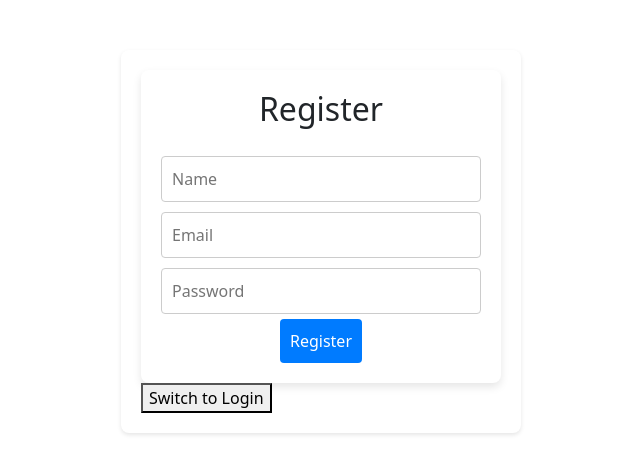
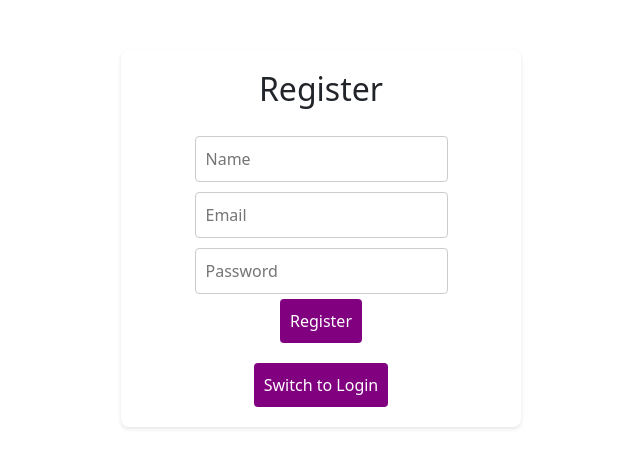
Before and after one commit to J3ZZ3/Travel-Seer, a React (Create React App) app: page /home in a window 1280 px wide. Both pictures are taken after a click on the button "Switch to Register". Shown: the top 474 px of the page, without its empty margins (319-959 px from the left). Built offline with nearby package versions, Linux system fonts and the light colour scheme.

Commit message:
style updated

```diff
--- a/src/index.css
+++ b/src/index.css
@@ -1,5 +1,6 @@
 body {
   margin: 0;
+
   font-family: -apple-system, BlinkMacSystemFont, 'Segoe UI', 'Roboto', 'Oxygen',
     'Ubuntu', 'Cantarell', 'Fira Sans', 'Droid Sans', 'Helvetica Neue',
     sans-serif;
--- a/src/pages/Home.js
+++ b/src/pages/Home.js
@@ -83,7 +83,7 @@ const App = () => {
         ) : (
           <Login onLogin={handleLogin} />
         )}
-        <button onClick={() => setShowRegister(!showRegister)}>
+        <button className='switch-btn' onClick={() => setShowRegister(!showRegister)}>
           {showRegister ? 'Switch to Login' : 'Switch to Register'}
         </button>
       </div>
@@ -95,8 +95,8 @@ const App = () => {
       <div className="header">
         <h1>Weather-Based Travel Planner</h1>
         <div className="user-info">
-          <span>Welcome, {user.name}</span>
-          <button onClick={handleLogout}>Logout</button>
+          <span className='span-note'>Welcome, {user.name}</span>
+          <button className='logout-btn' onClick={handleLogout}>Logout</button>
         </div>
       </div>
 
--- a/src/pages/Login.js
+++ b/src/pages/Login.js
@@ -1,6 +1,6 @@
 import React, { useState } from 'react';
 import { login } from '../services/authService';
-import '../styles/Login.css'; // Importing the CSS file
+//import '../styles/Login.css'; // Importing the CSS file
 
 const Login = ({ onLogin }) => {
   const [email, setEmail] = useState('');
--- a/src/pages/Register.js
+++ b/src/pages/Register.js
@@ -1,6 +1,6 @@
 import React, { useState } from 'react';
 import { register } from '../services/authService';
-
+//import '../styles/Login.css'
 const Register = ({ onRegisterSuccess }) => {
   const [name, setName] = useState('');
   const [email, setEmail] = useState('');
@@ -49,7 +49,8 @@ const Register = ({ onRegisterSuccess }) => {
             required
           />
         </div>
-        <button type="submit">Register</button>
+        <button className="register-btn" type="submit">Register</button>
+
       </form>
     </div>
   );
--- a/src/styles/Login.css
+++ b/src/styles/Login.css
@@ -1,27 +1,44 @@
-/* Login.css */
+/* Ensure the body and html cover full viewport height */
+html, body {
+  height: 100%;
+  margin: 0;
+}
 
 /* Center the login form */
 .auth-form {
   width: 100%;
   max-width: 400px;
-    margin: 0 auto;
+  margin-top: 50px;
   padding: 20px;
   background-color: #fff;
   border-radius: 8px;
   box-shadow: 0 4px 8px rgba(0, 0, 0, 0.1);
   text-align: center;
+
+  /* Centering the form vertically and horizontally */
+  display: flex;
+  flex-direction: column;
+  justify-content: center;
+  align-items: center;
+  height: 100%;
 }
 
+/* Make sure the parent container takes full height */
+
+
+/* Heading style */
 .login-heading {
   font-size: 24px;
   margin-bottom: 20px;
 }
 
+/* Error message style */
 .error {
   color: red;
   margin-bottom: 15px;
 }
 
+/* Input field styling */
 .input-field {
   width: 100%;
   padding: 10px;
@@ -31,10 +48,11 @@
   box-sizing: border-box;
 }
 
+/* Submit button styling */
 .submit-btn {
   width: 100%;
   padding: 12px;
-    background-color: #7b4fff; /* Purple color */
+  background-color: #7b4fff !important; /* Purple color */
   color: white;
   border: none;
   border-radius: 4px;
@@ -45,3 +63,24 @@
 .submit-btn:hover {
   background-color: #6b3ccd; /* Darker purple on hover */
 }
+
+.register-btn {
+  width: 100%;
+  padding: 12px;
+  background-color: #28a745; /* Green color for the button */
+  color: white;
+  border: none;
+  border-radius: 4px;
+  font-size: 16px;
+  cursor: pointer;
+  transition: background-color 0.3s ease; /* Smooth color change on hover */
+}
+
+.register-btn:hover {
+  background-color: #218838; /* Darker green color when hovering */
+}
+
+.register-btn:focus {
+  outline: none; /* Removes the default outline */
+  box-shadow: 0 0 5px rgba(40, 167, 69, 0.5); /* Adds a subtle green glow on focus */
+}
--- a/src/styles/activity.css
+++ b/src/styles/activity.css
@@ -55,5 +55,5 @@
   }
 
   .activity-icon.clear {
-    color: #4caf50;  /* Green for clear weather activities */
+    color: #9c27b0;  /* Green for clear weather activities */
   }
--- a/src/styles/home.css
+++ b/src/styles/home.css
@@ -14,13 +14,13 @@
   padding: 10px;
   width: 300px;
   margin-right: 10px;
-  border: 1px solid #ccc;
+  border: 1px solid purple; /* Set the border color to purple */
   border-radius: 4px;
 }
 
 .button {
   padding: 10px 20px;
-  background-color: #007bff;
+  background-color: purple;
   color: white;
   border: none;
   border-radius: 4px;
@@ -29,9 +29,17 @@
 }
 
 .button:hover {
-  background-color: #0056b3;
+  background-color: orangered;
 }
-
+.logout-btn{
+  padding: 10px 20px;
+  background-color: purple;
+  color: white;
+  border: none;
+  border-radius: 4px;
+  cursor: pointer;
+  margin: 0 5px;
+}
 .content-section {
   display: flex;
   gap: 20px;
@@ -121,12 +129,21 @@
 }
 
 .auth-container {
+  width: 100%;
   max-width: 400px;
-  margin: 50px auto;
   padding: 20px;
   background-color: white;
   border-radius: 8px;
   box-shadow: 0 2px 4px rgba(0,0,0,0.1);
+  display: flex;
+  flex-direction: column;
+  gap: 20px;
+  text-align: center;
+  margin: 50px auto; /* Centering the container */
+  /* Additional center alignment using flexbox on this specific container */
+  display: flex;
+  justify-content: center;
+  align-items: center;
 }
 
 .auth-form {
@@ -145,7 +162,15 @@
 
 .auth-form button {
   padding: 10px;
-  background-color: #007bff;
+  background-color: purple;
+  color: white;
+  border: none;
+  border-radius: 4px;
+  cursor: pointer;
+}
+.switch-btn{
+  padding: 10px;
+  background-color: purple;
   color: white;
   border: none;
   border-radius: 4px;
@@ -153,7 +178,7 @@
 }
 
 .auth-form button:hover {
-  background-color: #0056b3;
+  background-color: orangered;
 }
 
 .user-info {
@@ -168,3 +193,7 @@
   align-items: center;
   margin-bottom: 20px;
 }
+
+.span-note{font-weight: bold;
+
+}
```
Lines whose indentation alone changed are shown as unchanged.
